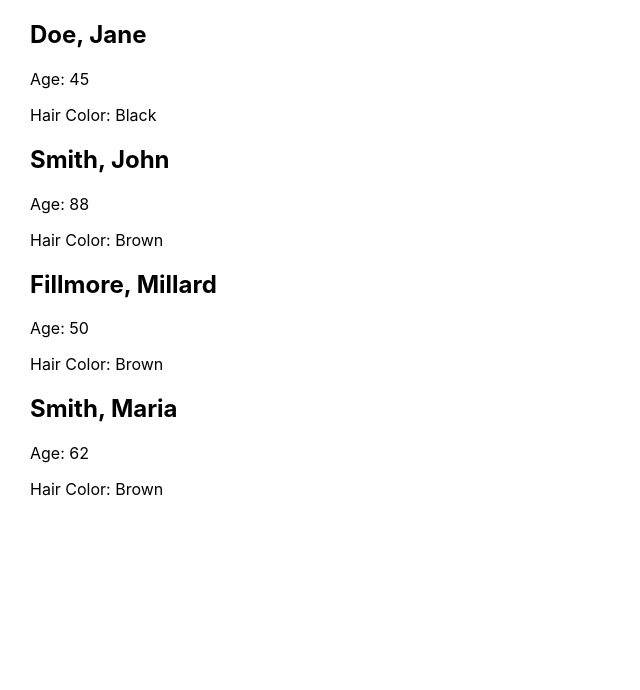
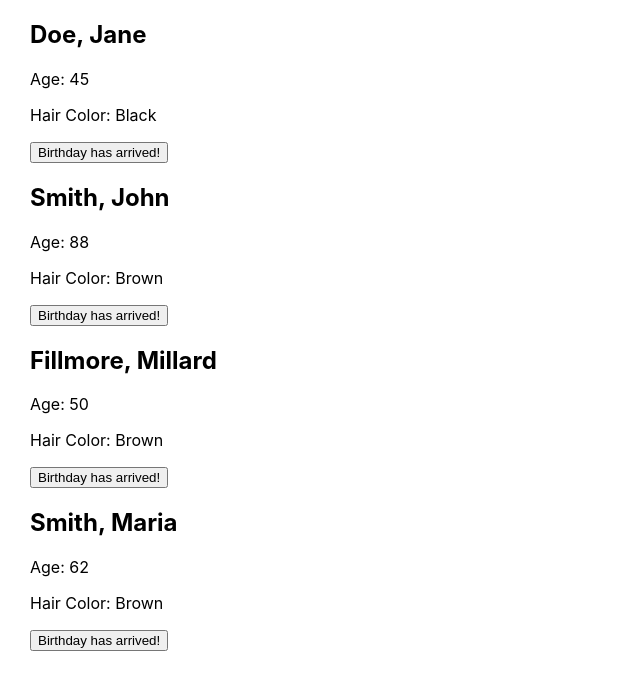
Before and after one commit to evelynyhkim/MERN, a React (Create React App) app in the folder React/my-app/: page / in a window 1280 px wide. Shown: the top 690 px of the page, without its empty margins (0-640 px from the left). Built offline with nearby package versions, Linux system fonts and the light colour scheme.

Commit message:
useState in a class compoment

```diff
--- a/React/my-app/src/components/PersonCard.js
+++ b/React/my-app/src/components/PersonCard.js
@@ -1,13 +1,20 @@
 import React, {Component} from 'react'
 
 class PersonCard extends Component{
+    constructor(props){
+        super(props)
+        this.state = {
+            age: props.age
+        }
+    }
     render(){
         const {firstName, lastName, age, hairColor} = this.props
 
         return (<>
         <h2>{lastName}, {firstName}</h2>
-        <p>Age: {age}</p>
+        <p>Age: {this.state.age}</p>
         <p>Hair Color: {hairColor}</p>
+        <button onClick={e=>this.setState({age: this.state.age+1})}>Birthday has arrived!</button>
     </>)
     }
 }
```
